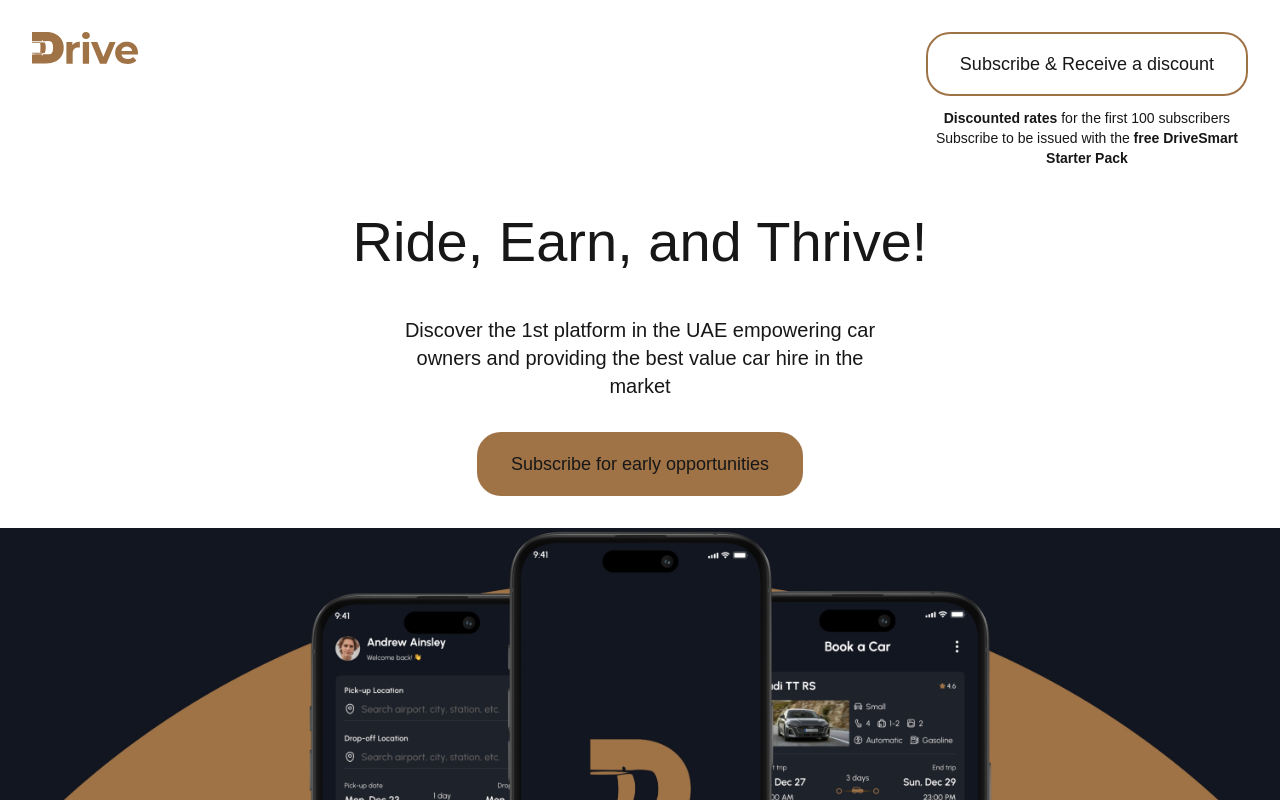
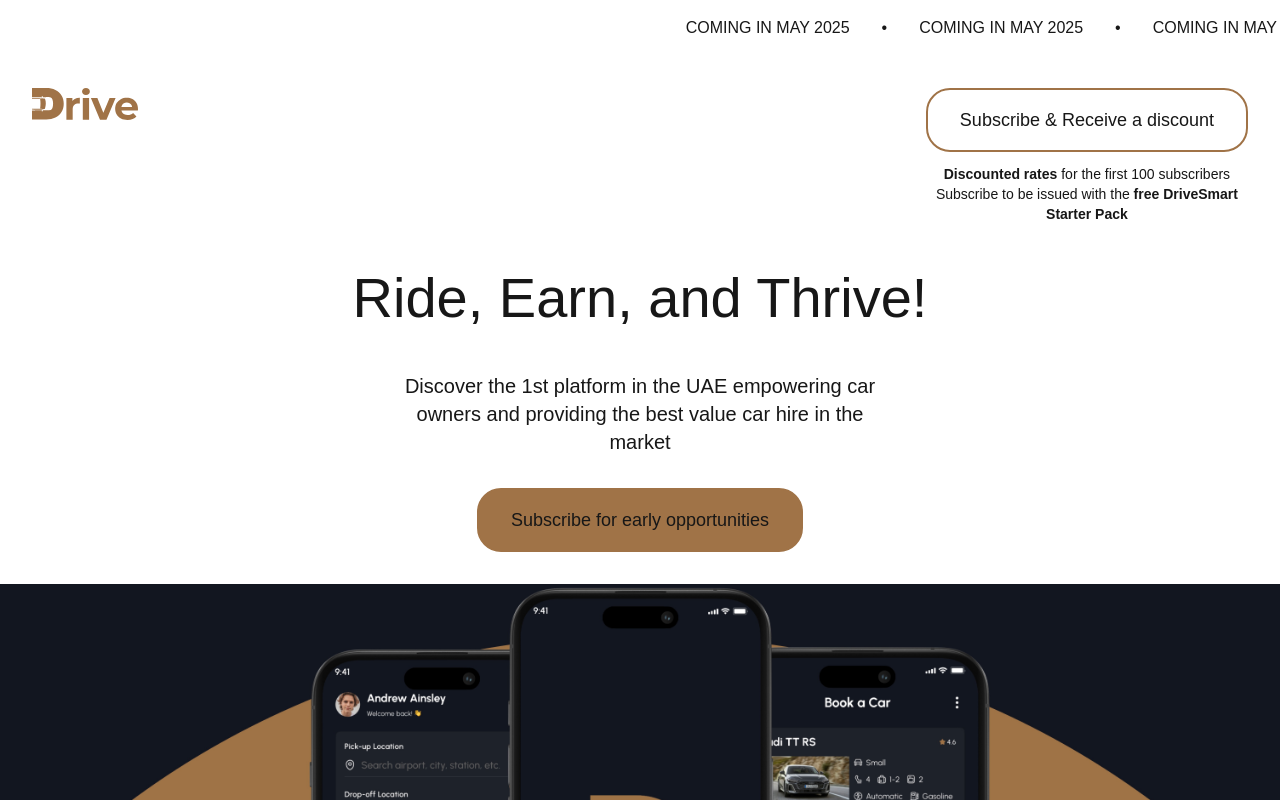
Before and after one commit to Simple2B/drive-smart, a Next.js app: page / in a window 1280 px wide. Shown: the top 800 px of the page. Built offline with nearby package versions, Linux system fonts and the light colour scheme.

Commit message:
running line

```diff
--- /dev/null
+++ b/src/app/components/RunningLine.tsx
@@ -0,0 +1,21 @@
+import { COMING_IN } from "@/constants/service";
+import React from "react";
+
+const RunningLine = ({ repeat = 50 }) => {
+  const textArray = Array(repeat).fill(null);
+
+  return (
+    <div className="relative w-full overflow-hidden py-4">
+      <div className="animate-marquee whitespace-nowrap">
+        {textArray.map((_, index) => (
+          <React.Fragment key={index}>
+            <span className="mx-4 uppercase">coming in {COMING_IN}</span>
+            <span className="mx-4">•</span>
+          </React.Fragment>
+        ))}
+      </div>
+    </div>
+  );
+};
+
+export default RunningLine;
--- a/src/app/page.tsx
+++ b/src/app/page.tsx
@@ -4,10 +4,12 @@ import { FeatureBlock } from "./components/FeatureBlock";
 import { additionalFeatures, features } from "../constants/constants";
 import { JoinBlock } from "./components/JoinBlock";
 import { Footer } from "./components/Footer";
+import RunningLine from "./components/RunningLine";
 
 export default function Home() {
   return (
     <div>
+      <RunningLine />
       <Header />
       <CentralBlock />
       <FeatureBlock
--- a/src/constants/service.ts
+++ b/src/constants/service.ts
@@ -3,3 +3,5 @@ export const CONTACT_US = "contact_us@gmail.com";
 export const TWEETER_LINK = "https://twitter.com";
 export const FACEBOOK_LINK = "https://facebook.com";
 export const LINKEDIN_LINK = "https://linkedin.com";
+
+export const COMING_IN = "May 2025";
--- a/tailwind.config.ts
+++ b/tailwind.config.ts
@@ -17,6 +17,20 @@ export default {
       fontSize: {
         title: "56px",
       },
+      animation: {
+        marquee: "marquee 25s linear infinite",
+        marquee2: "marquee2 25s linear infinite",
+      },
+      keyframes: {
+        marquee: {
+          "0%": { transform: "translateX(100%)" },
+          "100%": { transform: "translateX(-100%)" },
+        },
+        marquee2: {
+          "0%": { transform: "translateX(0%)" },
+          "100%": { transform: "translateX(-200%)" },
+        },
+      },
     },
   },
   plugins: [],
```
